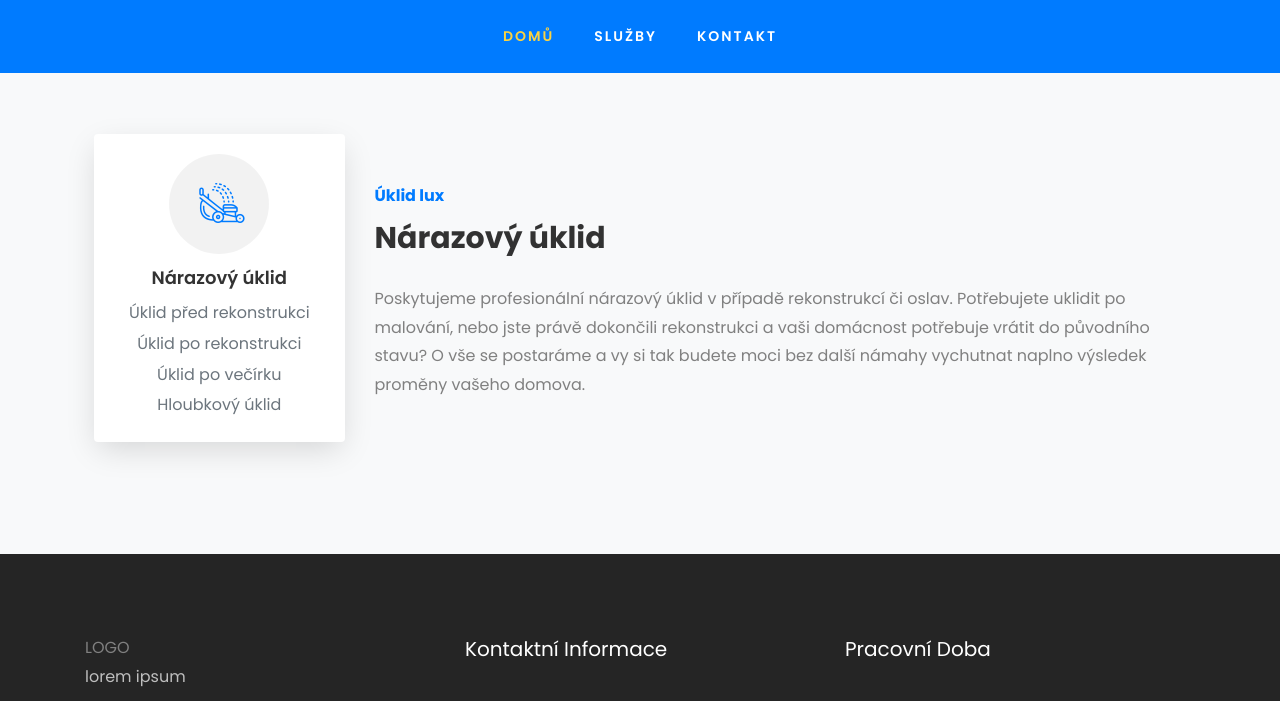
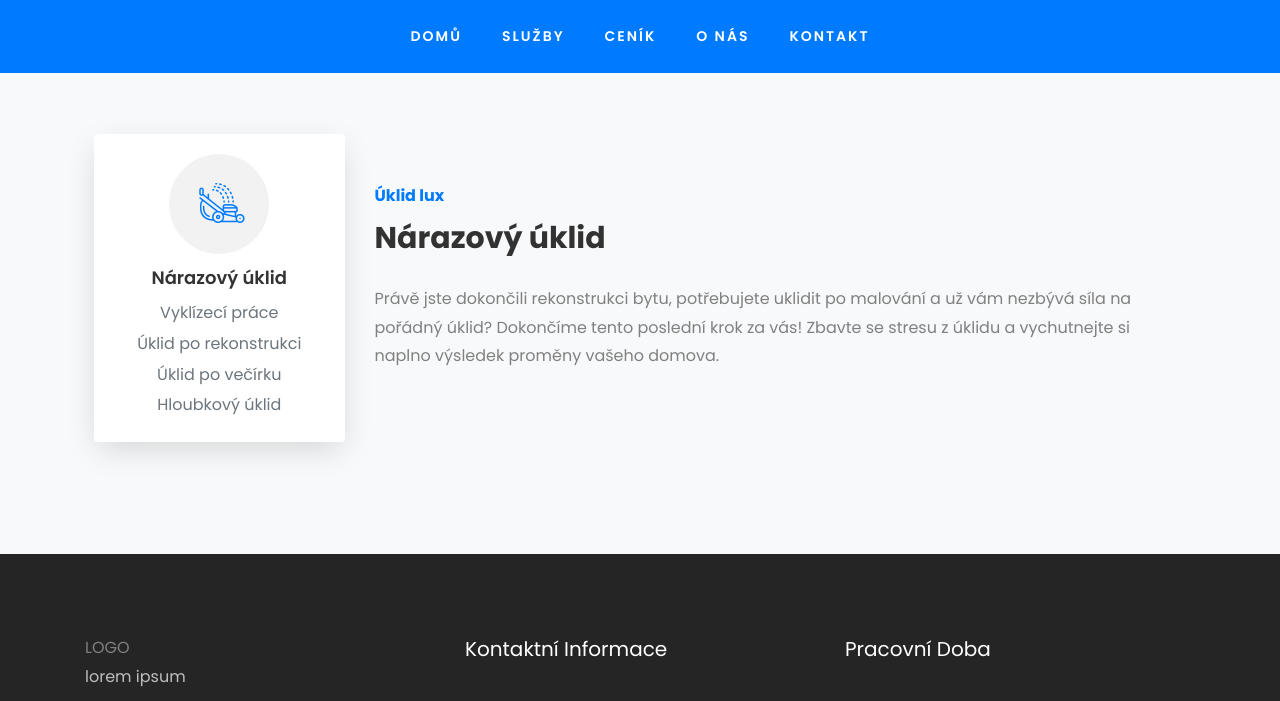
Before and after one commit to kotalka/uklidlux, a plain HTML site: page narazovyuklid.html in a window 1280 px wide. Shown: the top 701 px of the page. Drawn offline with Linux system fonts and the light colour scheme; some packages are replaced by stand-ins of ours; no server answers; files whose address does not match are found by name.

Commit message:
služby úprava

```diff
--- a/narazovyuklid.html
+++ b/narazovyuklid.html
@@ -34,8 +34,10 @@
 			</button>
 			<div class="collapse navbar-collapse" id="ftco-nav">
 				<ul class="navbar-nav m-auto">
-					<li class="nav-item active"><a href="index.html" class="nav-link">Domů</a></li>
+					<li class="nav-item"><a href="index.html" class="nav-link">Domů</a></li>
 					<li class="nav-item"><a href="index.html#sluzby" class="nav-link">Služby</a></li>
+					<li class="nav-item"><a href="#" class="nav-link">Ceník</a></li>
+					<li class="nav-item"><a href="#" class="nav-link">O nás</a></li>
 					<li class="nav-item"><a href="#kontakt" class="nav-link">Kontakt</a></li>
 				</ul>
 			</div>
@@ -54,7 +56,7 @@
 												</div>
 												<div class="text">
 													<h3>Nárazový úklid</h3>
-											<p class="text-muted mp">Úklid před rekonstrukci</p>
+											<p class="text-muted mp">Vyklízecí práce</p>
 											<p class="text-muted mp">Úklid po rekonstrukci</p>
 												<p class="text-muted mp">Úklid po večírku</p>
 												<p class="text-muted mp">Hloubkový úklid</p>
@@ -66,10 +68,7 @@
 									<div class="heading-section">
 										<span class="subheading mt-5">Úklid lux</span>
 										<h2 class="mb-4">Nárazový úklid</h2>
-										<p>Poskytujeme profesionální nárazový úklid v případě rekonstrukcí či oslav. Potřebujete uklidit po malování, nebo jste právě dokončili rekonstrukci a
-											vaši domácnost potřebuje vrátit do původního stavu? O vše se postaráme a
-											vy si tak budete moci bez další námahy vychutnat naplno výsledek proměny
-											vašeho domova.
+										<p>Právě jste dokončili rekonstrukci bytu, potřebujete uklidit po malování a už vám nezbývá síla na pořádný úklid? Dokončíme tento poslední krok za vás! Zbavte se stresu z úklidu a vychutnejte si naplno výsledek proměny vašeho domova.
 										</p>
 									  </div>
 					  </div>
```
Also changed, not shown: index.html (+1 -1 lines), ukliddomacnosti.html (+3 -1 lines), uklidfirem.html (+3 -1 lines).
